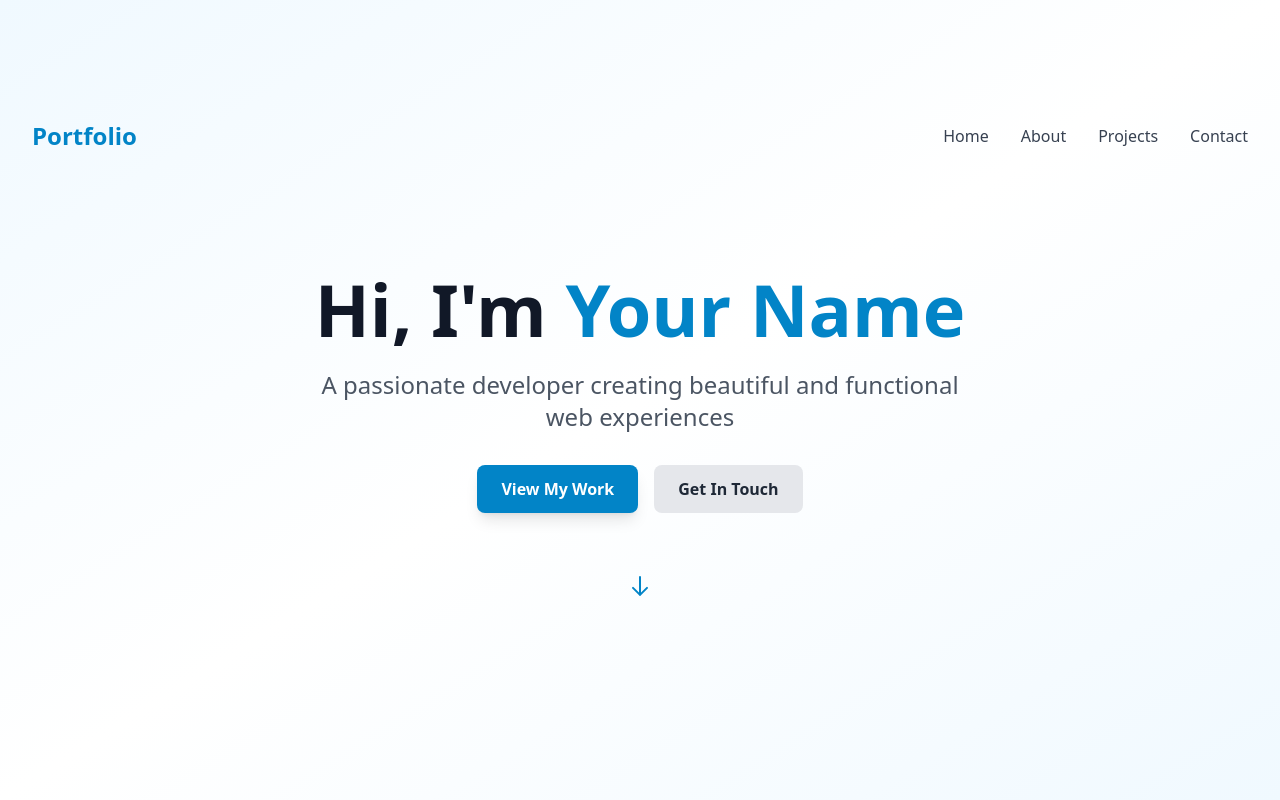
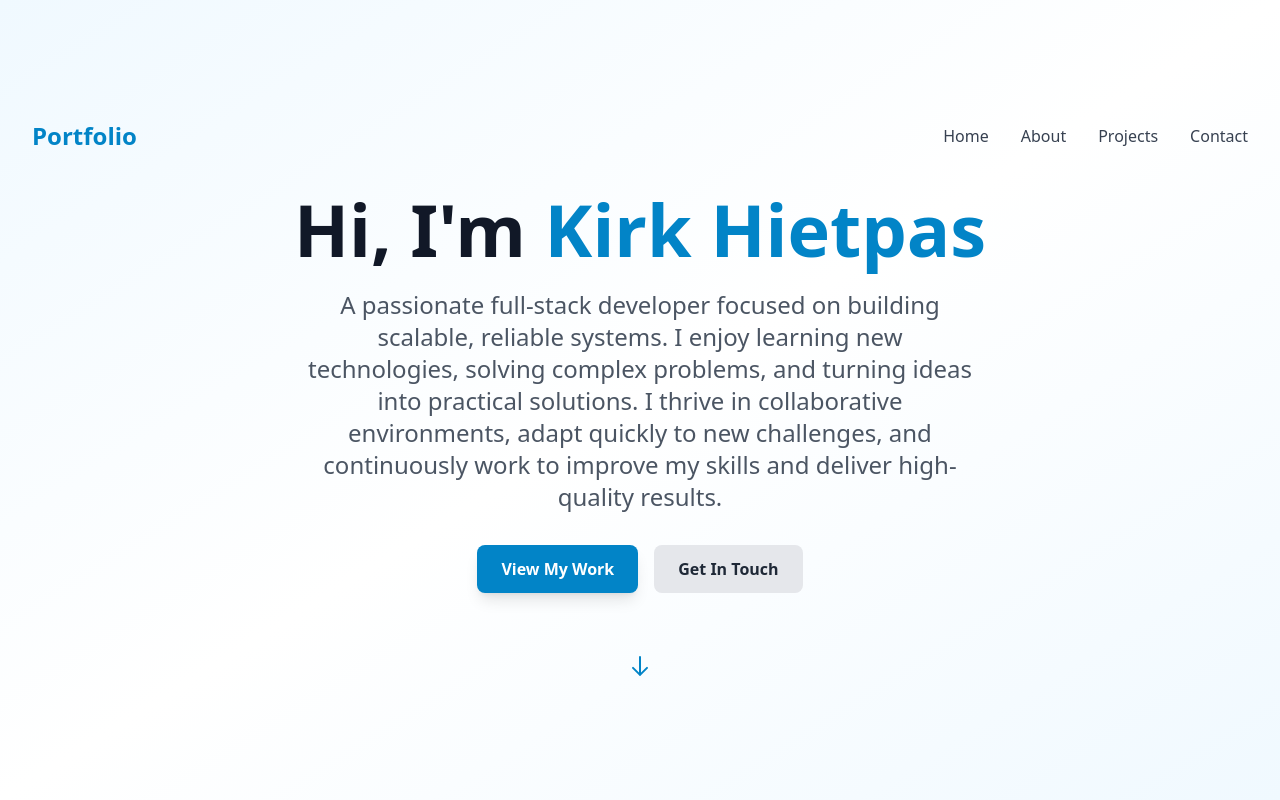
Before and after one commit to Captain-Kirkie/Modern_Portfolio, a React (Vite) app: page / in a window 1280 px wide. Shown: the top 800 px of the page. Built offline with nearby package versions, Linux system fonts and the light colour scheme.

Commit message:
fix: customization

```diff
--- a/src/components/Hero.jsx
+++ b/src/components/Hero.jsx
@@ -1,8 +1,11 @@
-import { motion } from 'framer-motion'
+import { motion } from "framer-motion";
 
 const Hero = () => {
     return (
-    <section id="home" className="min-h-screen flex items-center justify-center bg-gradient-to-br from-primary-50 via-white to-primary-50 pt-20">
+        <section
+            id="home"
+            className="min-h-screen flex items-center justify-center bg-gradient-to-br from-primary-50 via-white to-primary-50 pt-20"
+        >
             <div className="section-container text-center">
                 <motion.div
                     initial={{ opacity: 0, y: 30 }}
@@ -15,8 +18,8 @@ const Hero = () => {
                         animate={{ opacity: 1, y: 0 }}
                         transition={{ delay: 0.2, duration: 0.8 }}
                     >
-            Hi, I'm{' '}
-            <span className="text-primary-600">Your Name</span>
+                        Hi, I'm{" "}
+                        <span className="text-primary-600">Kirk Hietpas</span>
                     </motion.h1>
 
                     <motion.p
@@ -25,7 +28,13 @@ const Hero = () => {
                         animate={{ opacity: 1, y: 0 }}
                         transition={{ delay: 0.4, duration: 0.8 }}
                     >
-            A passionate developer creating beautiful and functional web experiences
+                        A passionate full-stack developer focused on building
+                        scalable, reliable systems. I enjoy learning new
+                        technologies, solving complex problems, and turning
+                        ideas into practical solutions. I thrive in
+                        collaborative environments, adapt quickly to new
+                        challenges, and continuously work to improve my skills
+                        and deliver high-quality results.
                     </motion.p>
 
                     <motion.div
@@ -69,7 +78,7 @@ const Hero = () => {
                 </motion.div>
             </div>
         </section>
-  )
-}
+    );
+};
 
-export default Hero
+export default Hero;
```
Lines whose indentation alone changed are shown as unchanged.
